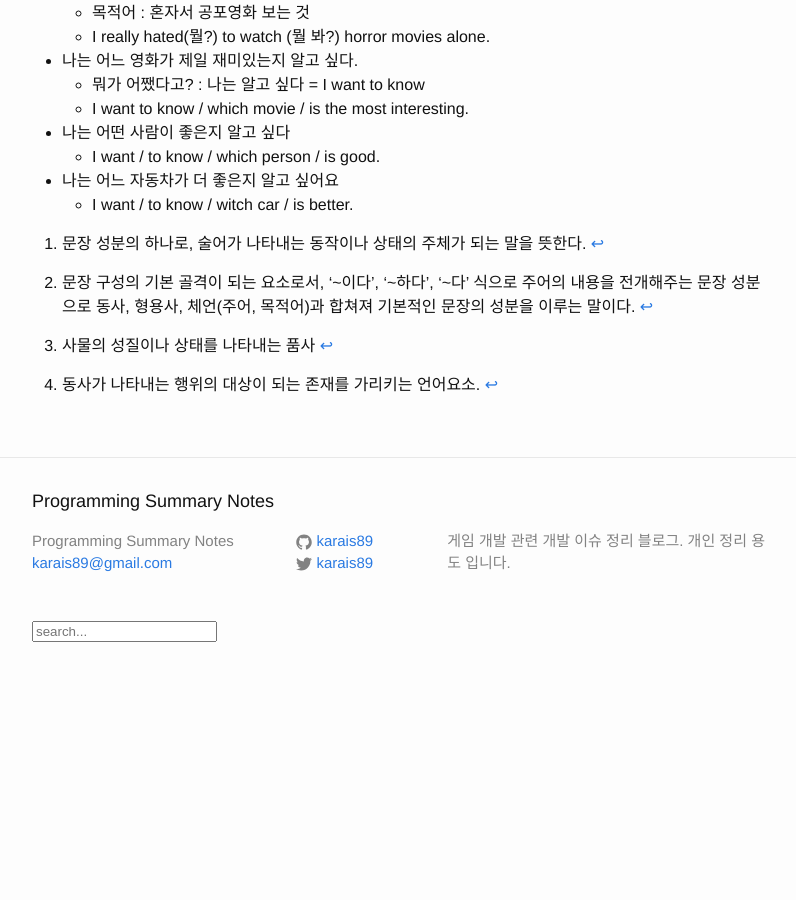
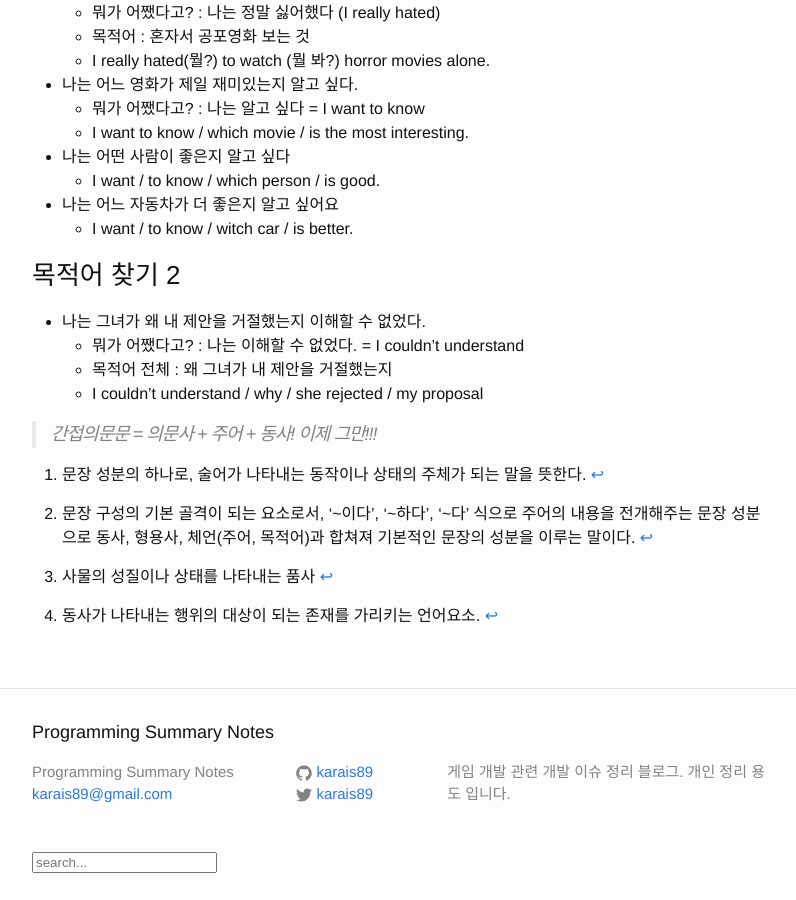
Before and after one commit to karais89/karais89.github.io_back, a Jekyll site: the page built from _posts/2018-12-14-hanmadiro-part-0.markdown, in a window 1280 px wide and 900 px high, scrolled down 2999 px. Shown: the whole window, without its empty margins (238-1034 px from the left). Built offline with Jekyll 4.4.1, drawn with Linux system fonts in a browser that asks for light colours; comment, search, counter and statistics services are not loaded; before the commit the page ends 3701 px from its top, so only the background shows below that.

Commit message:
update 목적어 찾기 2

```diff
--- a/_posts/2018-12-14-hanmadiro-part-0.markdown
+++ b/_posts/2018-12-14-hanmadiro-part-0.markdown
@@ -132,6 +132,15 @@
 - 나는 어느 자동차가 더 좋은지 알고 싶어요
     - I want / to know / witch car / is better.
 
+### 목적어 찾기 2
+
+- 나는 그녀가 왜 내 제안을 거절했는지 이해할 수 없었다.
+    - 뭐가 어쨌다고? : 나는 이해할 수 없었다. = I couldn't understand
+    - 목적어 전체 : 왜 그녀가 내 제안을 거절했는지
+    - I couldn't understand / why / she rejected / my proposal
+
+> 간접의문문 = 의문사 + 주어 + 동사! 이제 그만!!!
+
 [^1]: 문장 성분의 하나로, 술어가 나타내는 동작이나 상태의 주체가 되는 말을 뜻한다.
 [^2]: 문장 구성의 기본 골격이 되는 요소로서, '~이다', '~하다', '~다' 식으로 주어의 내용을 전개해주는 문장 성분으로 동사, 형용사, 체언(주어, 목적어)과 합쳐져 기본적인 문장의 성분을 이루는 말이다.
 [^3]: 사물의 성질이나 상태를 나타내는 품사
```
